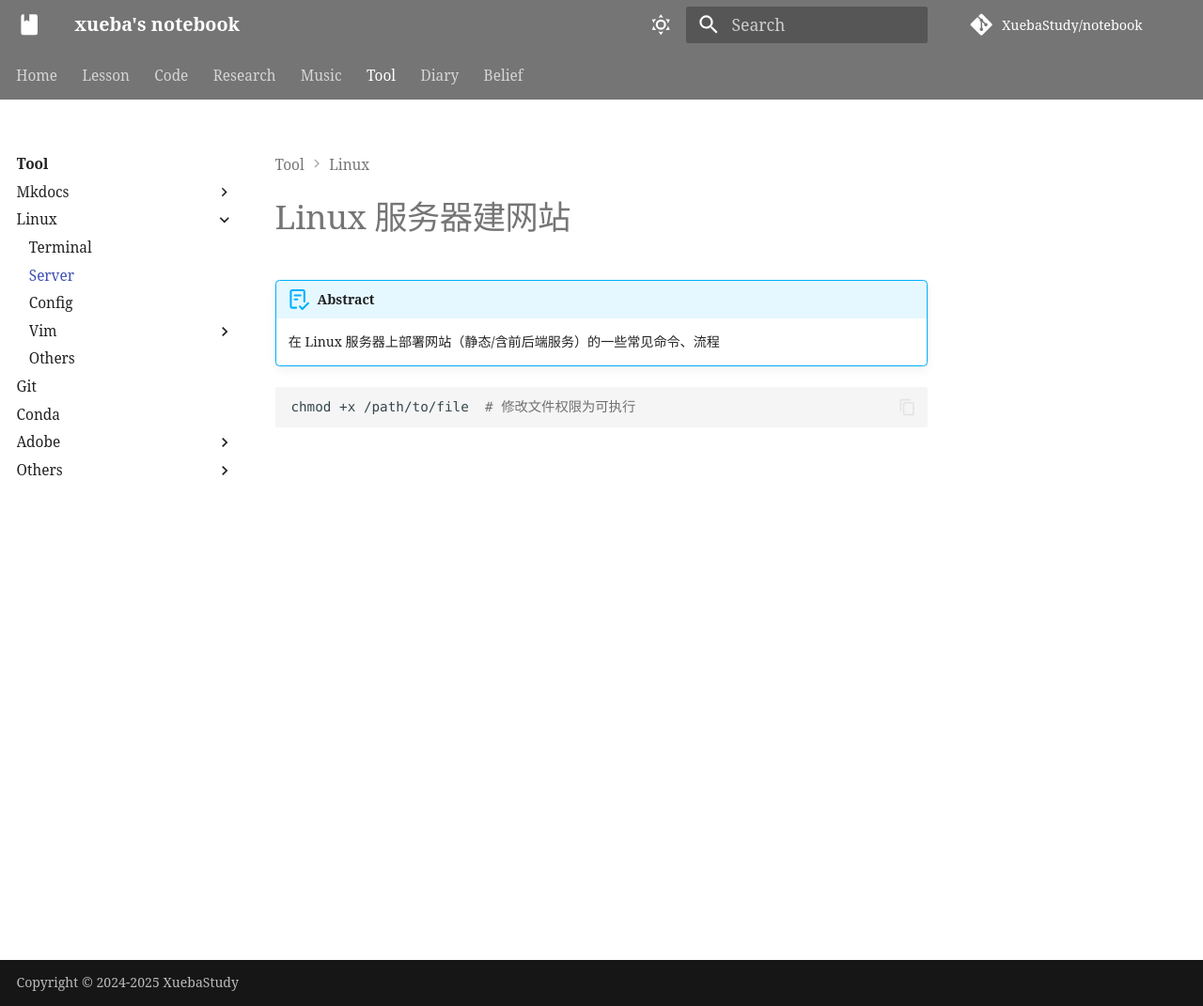
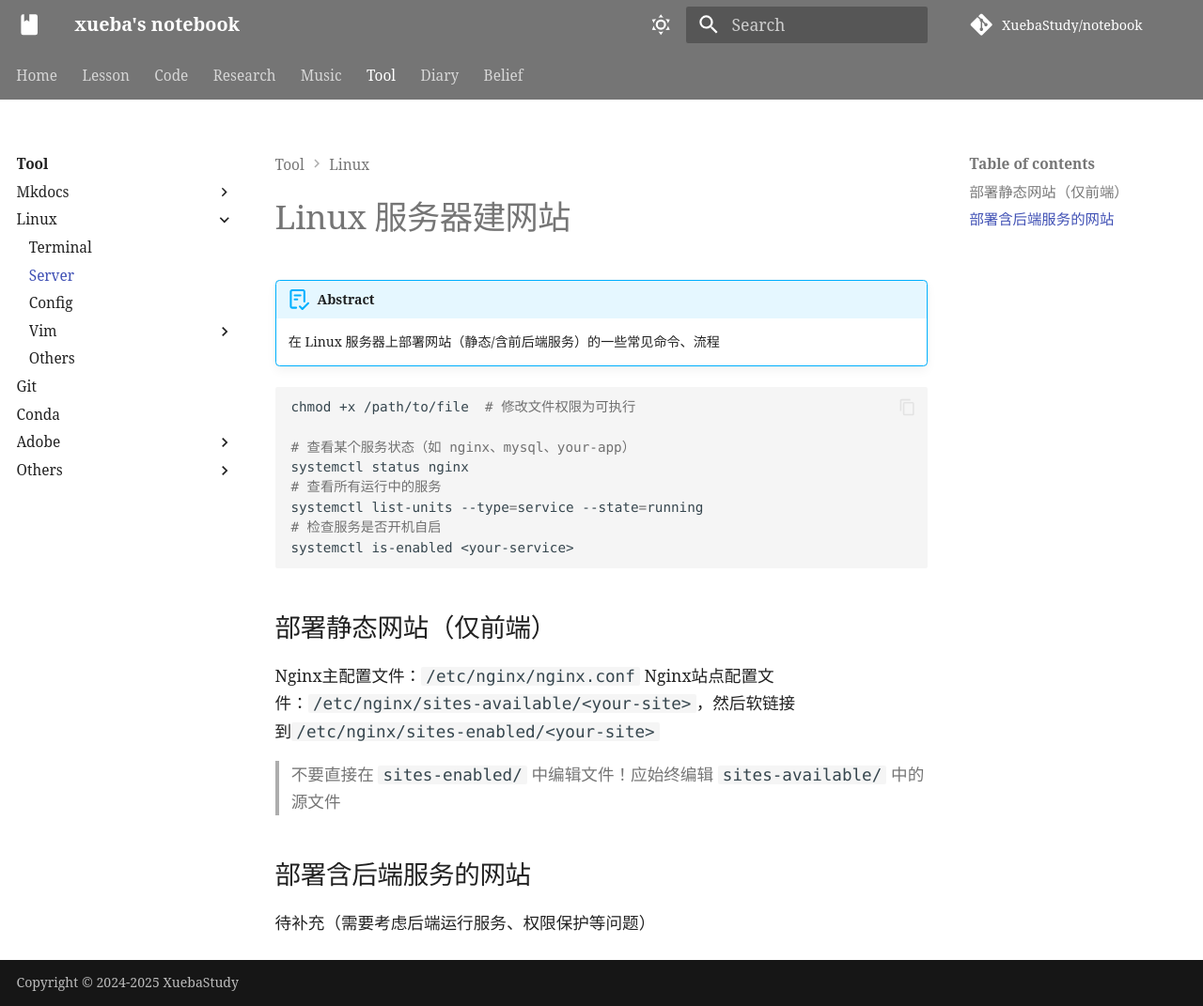
Before and after one commit to XuebaStudy/notebook, an MkDocs documentation site: the page built from docs/Tool/Linux/server.md, in a window 1280 px wide and 1071 px high. Shown: the whole window at 94% size. Built offline with MkDocs 1.6.1 and Material for MkDocs 9.7.7, drawn with Linux system fonts in a browser that asks for light colours; some web fonts are replaced; comment, search, counter and statistics services are not loaded; a style sheet for code colours, icons or effects is not loaded.

Commit message:
Date 2026.3.1

````diff
--- a/docs/Tool/Linux/server.md
+++ b/docs/Tool/Linux/server.md
@@ -6,4 +6,18 @@
 ```bash
 chmod +x /path/to/file  # 修改文件权限为可执行
 
+# 查看某个服务状态（如 nginx、mysql、your-app）
+systemctl status nginx
+# 查看所有运行中的服务
+systemctl list-units --type=service --state=running
+# 检查服务是否开机自启
+systemctl is-enabled <your-service>
 ```
+
+## 部署静态网站（仅前端）
+Nginx主配置文件：`/etc/nginx/nginx.conf`
+Nginx站点配置文件：`/etc/nginx/sites-available/<your-site>`，然后软链接到`/etc/nginx/sites-enabled/<your-site>`
+> 不要直接在 `sites-enabled/` 中编辑文件！应始终编辑 `sites-available/` 中的源文件
+
+## 部署含后端服务的网站
+待补充（需要考虑后端运行服务、权限保护等问题）
````
Also changed, not shown: docs/Lesson/How_1.md (+1 -1 lines), docs/Tool/Linux/Linux_setup.md (+82 -29 lines), 1 other file.
